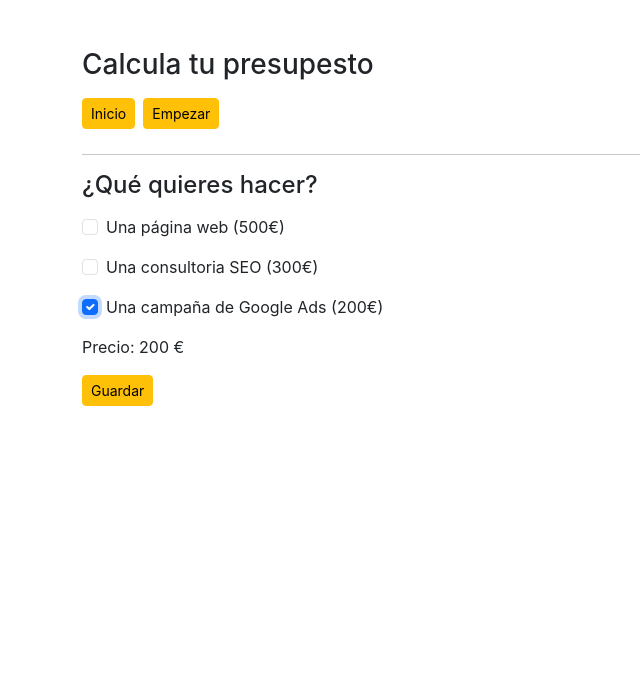
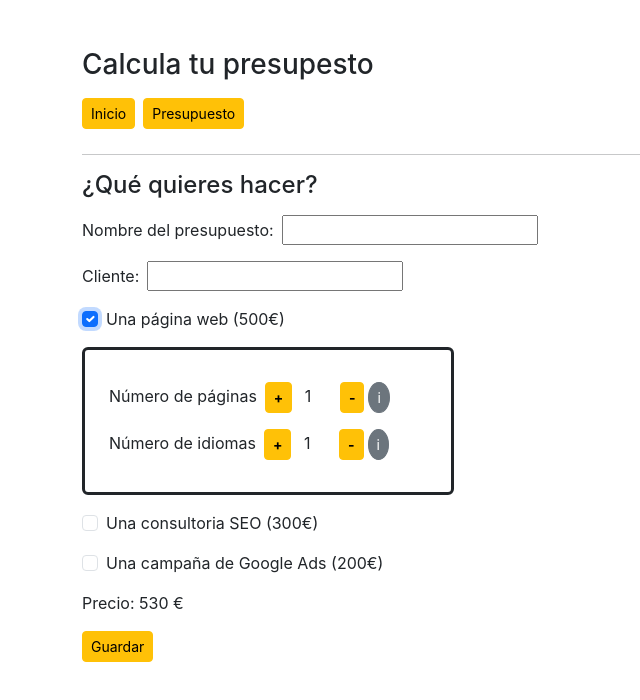
Before and after one commit to MariMatallana/REACT-Sprint-7, a React (Create React App) app: page /presupuesto in a window 1280 px wide. Both pictures are taken after a click on the checkbox 90 px from the left and 307 px from the top of the page. Shown: the top 700 px of the page, without its empty margins (0-640 px from the left). Built offline with nearby package versions, Linux system fonts and the light colour scheme.

Commit message:
Nivel7-inicio

```diff
--- a/src/App.js
+++ b/src/App.js
@@ -17,7 +17,7 @@ function App() {
         <h3>Calcula tu presupesto</h3>
         <div className="btn-group mt-5"></div>
         <Link to="/" className="btn btn-warning btn-sm" activeClassName="active">Inicio</Link>
-        <Link to="/presupuesto" className="btn btn-warning btn-sm ms-2">Empezar</Link>
+        <Link to="/presupuesto" className="btn btn-warning btn-sm ms-2">Presupuesto</Link>
         <hr />
         <Routes>
           <Route path='/presupuesto' element={<Formulario/>}>
--- a/src/Components/Formulario.js
+++ b/src/Components/Formulario.js
@@ -94,6 +94,12 @@ const Formulario = () => {
   return (
     <Fragment>
       <h4>¿Qué quieres hacer?</h4>
+
+        <p className='mt-3'/>Nombre del presupuesto:
+        <input className='ms-2'type='text' id="nombrePresupuesto"></input>
+        <p className='mt-3'/>Cliente:
+        <input className='ms-2'type='text' id="nombreCliente"></input>
+
       <div className="form-check mt-3">
         <input className="form-check-input" type="checkbox" id="web" checked={checkweb} name="web" value={500} onChange={(e) => handleCheckweb(e.target)} />
         <label className="form-check-label">
--- a/src/Components/Popup.js
+++ b/src/Components/Popup.js
@@ -8,7 +8,7 @@ export function Popup({num, text}) {
         <>
             <button
                 type="button"
-                className="btn btn-secondary btn-sm rounded-circle ms-2"
+                className="btn btn-secondary btn-sm rounded-circle ms-1  px-2"
                 data-bs-toggle="modal"
                 data-bs-target={'#'+text}
             >
@@ -21,9 +21,9 @@ export function Popup({num, text}) {
                 aria-labelledby="exampleModalLabel"
                 aria-hidden="true"
             >
-                <div className="modal-dialog">
+                <div className="modal-dialog modal-dialog-centered">
                     <div className="modal-content">
-                        <div className="modal-body">Se han pedido {num} {text} </div>
+                        <div className="modal-body">Se han pedido: {num} {text} </div>
                     </div>
                 </div>
 
```
Also changed, not shown: src/Components/Images/boton.png (deleted), src/Components/Images/boton2.png (deleted).
